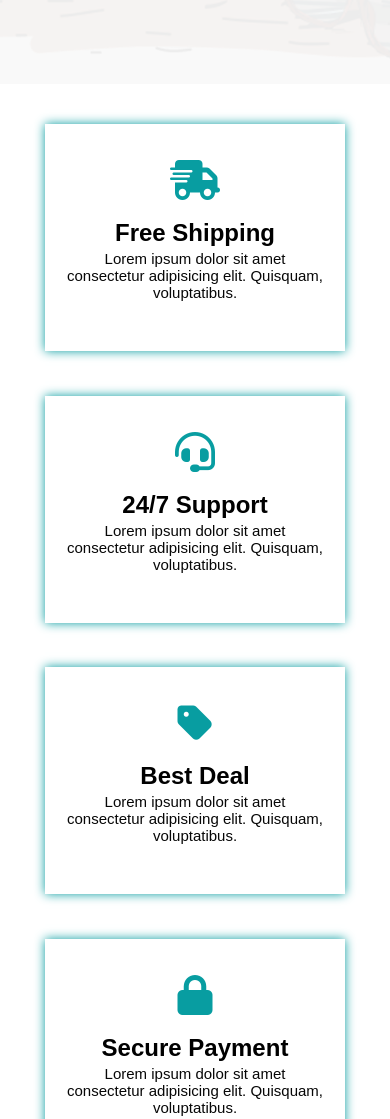
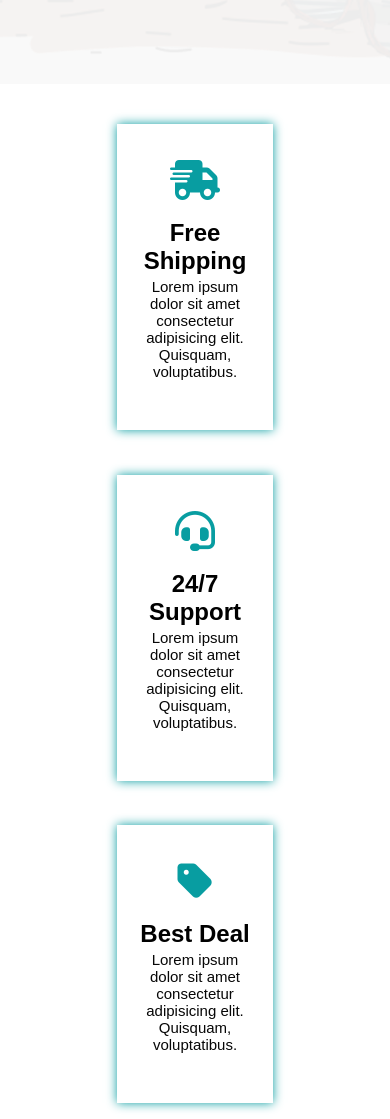
Before and after one commit to masaikmail-ai/book-stor, a plain HTML site: page index.html in a window 390 px wide. Shown: the part 880-1999 px from the top of the page. Drawn offline with Linux system fonts and the light colour scheme.

Commit message:
“update”

```diff
--- a/assets/css/media.css
+++ b/assets/css/media.css
@@ -1,4 +1,4 @@
-@media (max-width: 992px) {
+@media (max-width: 1036px) {
     nav{
         position: fixed;
         width: 100%;
@@ -96,12 +96,16 @@ display: flex;
     height: auto;
 }
 .card{
+
+  width: 40%;
   display: flex;
   flex-direction: column;
   justify-content: center;
   align-items: center;
 margin: 20px ;
 margin-bottom: 5%;
+ flex-wrap: nowrap;
+ overflow-x: auto;
 }
 .about{
   display: flex;
```
